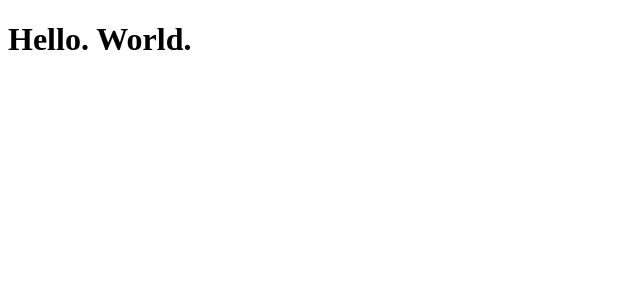
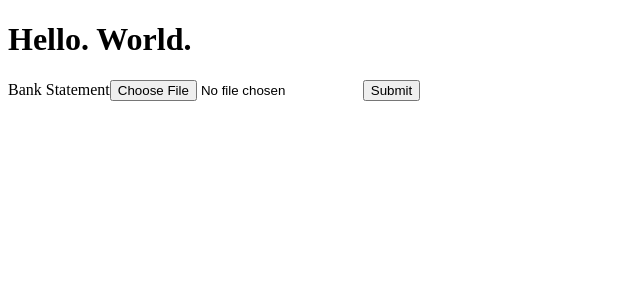
Before and after one commit to Durtyburd/Finance-Tracker, a React (Vite) app: page / in a window 1280 px wide. Shown: the top 300 px of the page, without its empty margins (0-640 px from the left). Built offline with nearby package versions, Linux system fonts and the light colour scheme.

Commit message:
Can now upload files, and added handler functions.

```diff
--- a/src/App.jsx
+++ b/src/App.jsx
@@ -1,8 +1,13 @@
+import FileUploader from "./components/FileUploader";
+
 function App() {
   return (
-    <div>
-      <h1>Hello. World.</h1>
-    </div>
+    <>
+      <div>
+        <h1>Hello. World.</h1>
+        <FileUploader />
+      </div>
+    </>
   );
 }
 
--- /dev/null
+++ b/src/components/FileUploader.jsx
@@ -0,0 +1,25 @@
+import { useState } from "react";
+import fileHandler from "../utils/fileHandler";
+
+function FileUploader() {
+  const [file, setFile] = useState(null);
+  const [fileUploaded, setFileUploaded] = useState(false);
+  return (
+    <>
+      <form action="" method="get" encType="multipart/form-data">
+        <label>Bank Statement</label>
+        <input
+          type="file"
+          name="bank-statement"
+          onChange={(e) => {
+            fileHandler(e, setFile, setFileUploaded);
+          }}
+        />
+        <button>Submit</button>
+      </form>
+      <h1>{fileUploaded && file.name}</h1>
+    </>
+  );
+}
+
+export default FileUploader;
--- /dev/null
+++ b/src/utils/fileHandler.js
@@ -0,0 +1,9 @@
+function fileHandler(e, fileSetter, isFileUploaded) {
+  e.preventDefault();
+  if (e.target.files) {
+    fileSetter(e.target.files[0]);
+    isFileUploaded(true);
+  }
+}
+
+export default fileHandler;
--- /dev/null
+++ b/src/utils/handleInput.js
@@ -0,0 +1,5 @@
+function handleInput(e, setter) {
+  setter(e.target.value);
+}
+
+export default handleInput;
```
Also changed, not shown: 2 other files (tests, documents, lock files or other folders).
